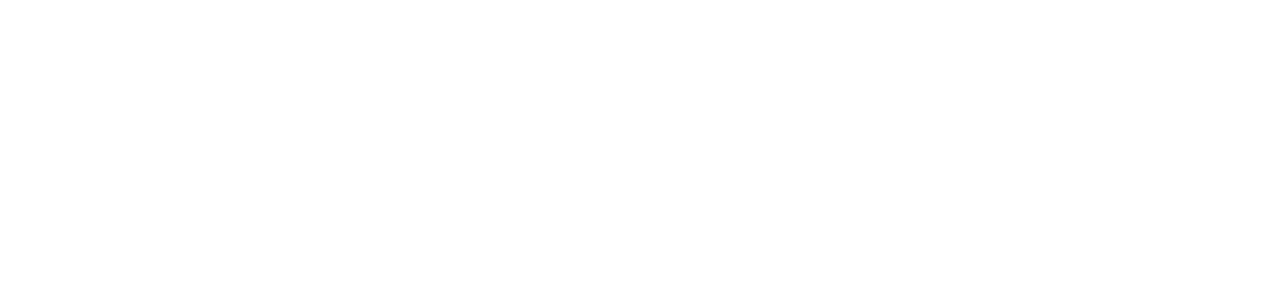
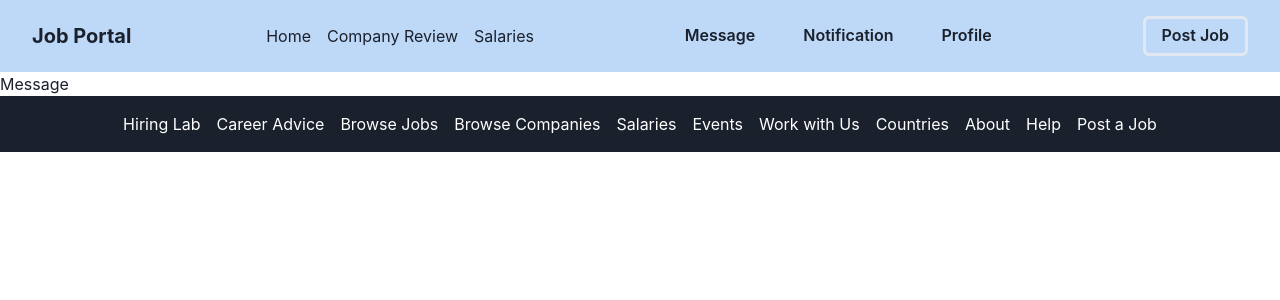
Before and after one commit to Ayush945/Job-Portal-Application, a React (Vite) app in the folder job-portal-frontend/: page /message in a window 1280 px wide. Before the commit this address had no page. Shown: the top 300 px of the page. Built offline with nearby package versions, Linux system fonts and the light colour scheme.

Commit message:
added footer and managed react router path

```diff
--- a/job-portal-frontend/src/App.jsx
+++ b/job-portal-frontend/src/App.jsx
@@ -4,20 +4,29 @@
 import FindSalaries from './pages/FindSalaries'
 import FindCompanies from './pages/FindCompanies'
 import Navigation from './Components/Navigation'
+import Profile from './pages/Profile'
+import Notification from './pages/Notification'
+import Message from './pages/Message'
+import PostJob from './pages/PostJob'
 
 function App() {
   return (
     <BrowserRouter>
       <Routes>
-        <Route path='/' element={<Navigation />} >
 
+        <Route path='' element={<Navigation />} >
+          <Route path='/' element={<Homepage />} />
           <Route path='/find-salaries' element={<FindSalaries />} />
           <Route path='/find-companies' element={<FindCompanies />} />
+          <Route path='/profile' element={<Profile />} />
+          <Route path='/notification' element={<Notification />} />
+          <Route path='/message' element={<Message />} />
+          <Route path='post-job' element={<PostJob />} />
         </Route>
       </Routes>
-      <Routes>
-        <Route path='/' element={<Homepage />} />
-      </Routes>
+
+
+
     </BrowserRouter>
   )
 }
--- /dev/null
+++ b/job-portal-frontend/src/Components/Footer.jsx
@@ -0,0 +1,25 @@
+import React from 'react'
+import { Box, Text, Link, Stack, Divider } from '@chakra-ui/react'
+
+function Footer() {
+    return (
+        <Box bg="gray.800" color="white" p={4} display="flex" justifyContent="center">
+            <Stack direction={["column", "row"]} spacing={4} cursor="pointer">
+                <Text>Hiring Lab</Text>
+                <Text>Career Advice</Text>
+                <Text>Browse Jobs</Text>
+                <Text>Browse Companies</Text>
+                <Text>Salaries</Text>
+                <Text>Events</Text>
+                <Text>Work with Us</Text>
+
+                <Text>Countries</Text>
+                <Text>About</Text>
+                <Text>Help</Text>
+                <Text>Post a Job</Text>
+            </Stack>
+        </Box>
+    )
+}
+
+export default Footer
--- a/job-portal-frontend/src/Components/Navbar.jsx
+++ b/job-portal-frontend/src/Components/Navbar.jsx
@@ -12,11 +12,11 @@
                 <Link to={'/find-salaries'} className=' hover:text-white'>Salaries</Link>
             </Flex>
             <Flex gap={4}>
-                <Button variant="ghost">Message</Button>
-                <Button variant="ghost">Notification</Button>
-                <Button variant="ghost">Profile</Button>
+                <Button variant="ghost" as={Link} to={'message'}>Message</Button>
+                <Button variant="ghost" as={Link} to={'notification'}>Notification</Button>
+                <Button variant="ghost" as={Link} to={'profile'}>Profile</Button>
             </Flex>
-            <Button variant="outline" borderWidth={3}>Post Job</Button>
+            <Button variant="outline" borderWidth={3} as={Link} to={'post-job'}>Post Job</Button>
         </Box>
     );
 }
--- a/job-portal-frontend/src/Components/Navigation.jsx
+++ b/job-portal-frontend/src/Components/Navigation.jsx
@@ -1,12 +1,14 @@
 import React from 'react'
 import { Outlet } from 'react-router'
 import Navbar from './Navbar'
+import Footer from './Footer'
 
 function Navigation() {
     return (
         <>
             <Navbar />
             <Outlet />
+            <Footer />
         </>
     )
 }
--- /dev/null
+++ b/job-portal-frontend/src/pages/Message.jsx
@@ -0,0 +1,9 @@
+import React from 'react'
+
+function Message() {
+    return (
+        <div>Message</div>
+    )
+}
+
+export default Message
--- /dev/null
+++ b/job-portal-frontend/src/pages/Notification.jsx
@@ -0,0 +1,9 @@
+import React from 'react'
+
+function Notification() {
+    return (
+        <div>Notification</div>
+    )
+}
+
+export default Notification
--- /dev/null
+++ b/job-portal-frontend/src/pages/PostJob.jsx
@@ -0,0 +1,9 @@
+import React from 'react'
+
+function PostJob() {
+    return (
+        <div>PostJob</div>
+    )
+}
+
+export default PostJob
--- /dev/null
+++ b/job-portal-frontend/src/pages/Profile.jsx
@@ -0,0 +1,9 @@
+import React from 'react'
+
+function Profile() {
+    return (
+        <div>Profile</div>
+    )
+}
+
+export default Profile
```
